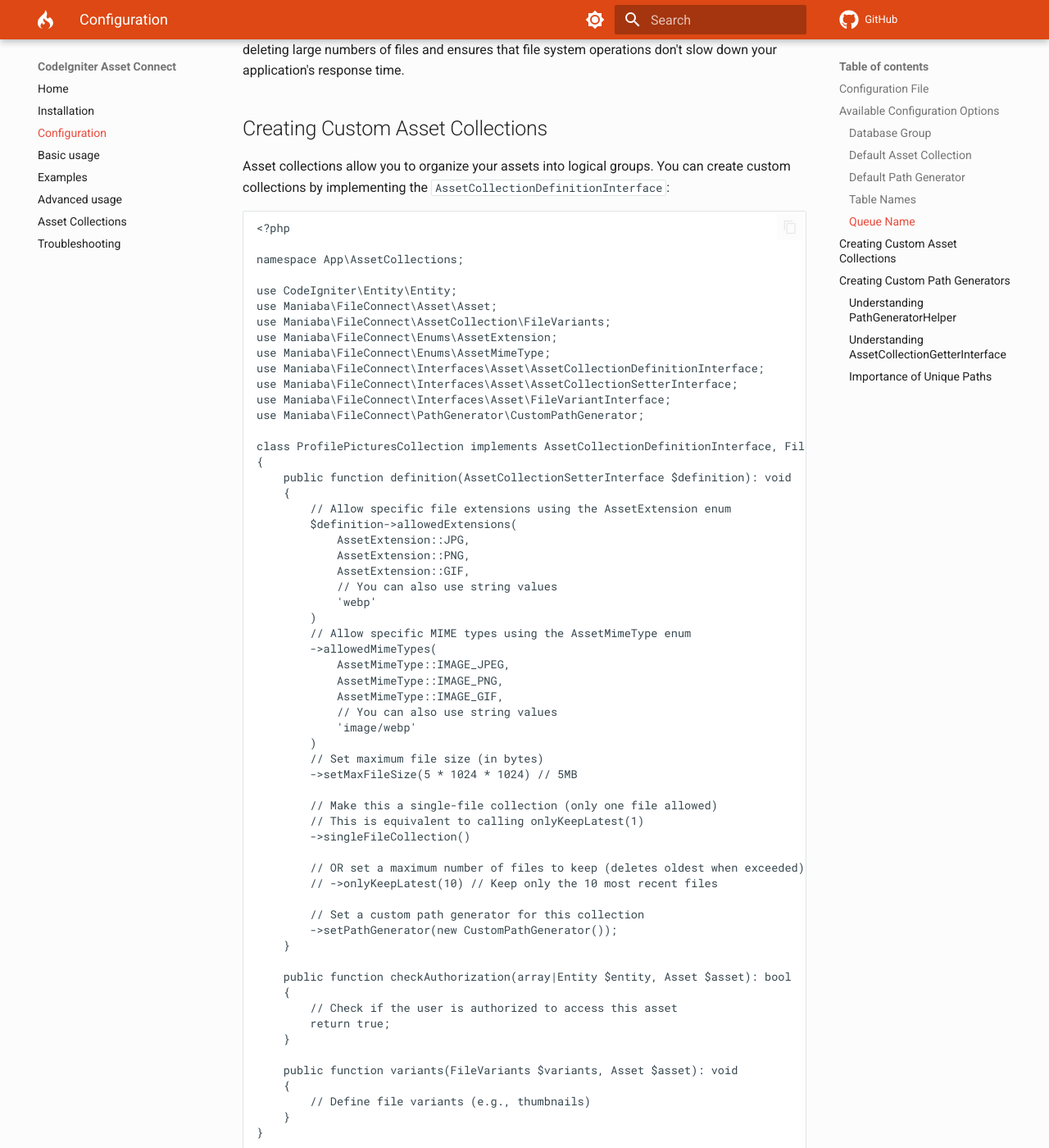
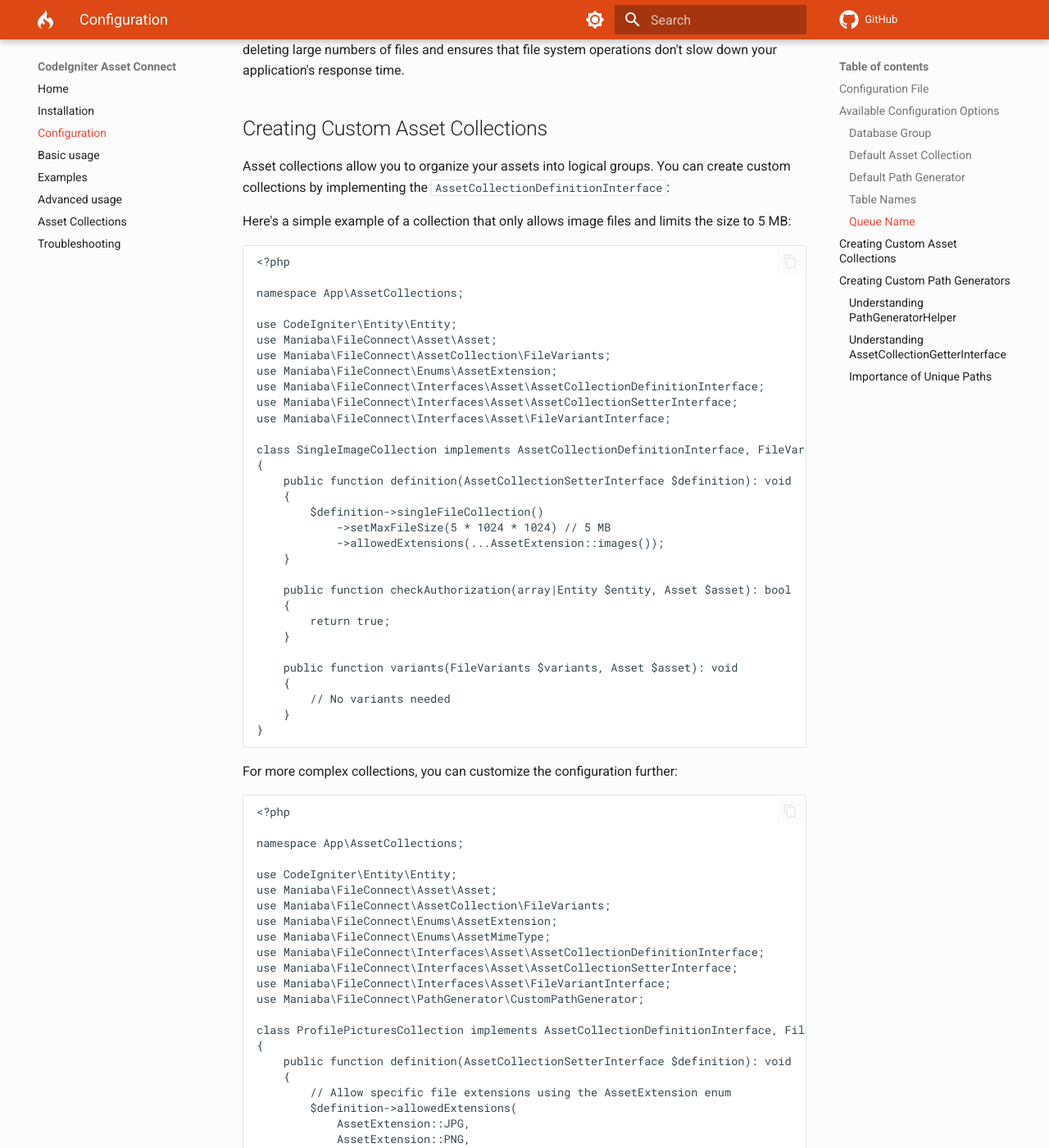
Before and after one commit to maniaba/asset-connect, an MkDocs documentation site: the page built from docs/configuration.md, in a window 1280 px wide and 1400 px high, scrolled down 1923 px. Shown: the whole window at 82% size. Built offline with MkDocs 1.6.1 and Material for MkDocs 9.7.7, drawn with Linux system fonts in a browser that asks for light colours; comment, search, counter and statistics services are not loaded; a style sheet for code colours, icons or effects is not loaded; some of the changed text lies outside the part shown.

Commit message:
Enhance documentation; add examples for using spread operator with AssetExtension and streamline AssetMimeType usage

````diff
--- a/docs/configuration.md
+++ b/docs/configuration.md
@@ -81,6 +81,44 @@ The queue serves an important role in the file deletion process. When you delete
 
 Asset collections allow you to organize your assets into logical groups. You can create custom collections by implementing the `AssetCollectionDefinitionInterface`:
 
+Here's a simple example of a collection that only allows image files and limits the size to 5 MB:
+
+```php
+<?php
+
+namespace App\AssetCollections;
+
+use CodeIgniter\Entity\Entity;
+use Maniaba\FileConnect\Asset\Asset;
+use Maniaba\FileConnect\AssetCollection\FileVariants;
+use Maniaba\FileConnect\Enums\AssetExtension;
+use Maniaba\FileConnect\Interfaces\Asset\AssetCollectionDefinitionInterface;
+use Maniaba\FileConnect\Interfaces\Asset\AssetCollectionSetterInterface;
+use Maniaba\FileConnect\Interfaces\Asset\FileVariantInterface;
+
+class SingleImageCollection implements AssetCollectionDefinitionInterface, FileVariantInterface
+{
+    public function definition(AssetCollectionSetterInterface $definition): void
+    {
+        $definition->singleFileCollection()
+            ->setMaxFileSize(5 * 1024 * 1024) // 5 MB
+            ->allowedExtensions(...AssetExtension::images());
+    }
+
+    public function checkAuthorization(array|Entity $entity, Asset $asset): bool
+    {
+        return true;
+    }
+
+    public function variants(FileVariants $variants, Asset $asset): void
+    {
+        // No variants needed
+    }
+}
+```
+
+For more complex collections, you can customize the configuration further:
+
 ```php
 <?php
 
@@ -108,6 +146,9 @@ class ProfilePicturesCollection implements AssetCollectionDefinitionInterface, F
             // You can also use string values
             'webp'
         )
+        // Alternatively, you can use the spread operator with AssetExtension::images()
+        // to allow all image extensions at once
+        // ->allowedExtensions(...AssetExtension::images())
         // Allow specific MIME types using the AssetMimeType enum
         ->allowedMimeTypes(
             AssetMimeType::IMAGE_JPEG,
````
Also changed, not shown: docs/advanced-usage.md (+3 -0 lines), docs/asset-collections.md (+3 -0 lines), docs/basic-usage.md (+3 -0 lines), docs/examples.md (+3 -0 lines), 3 other files.
